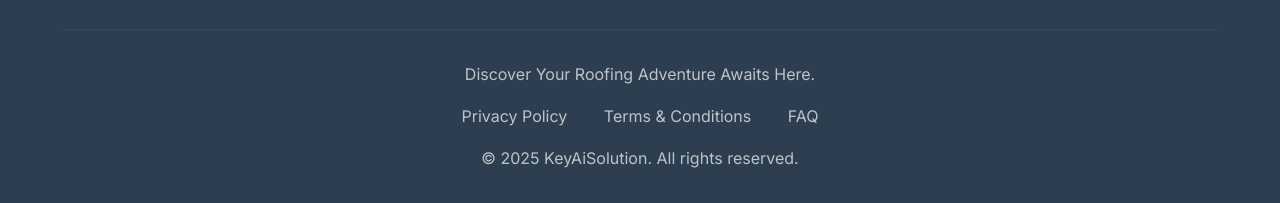
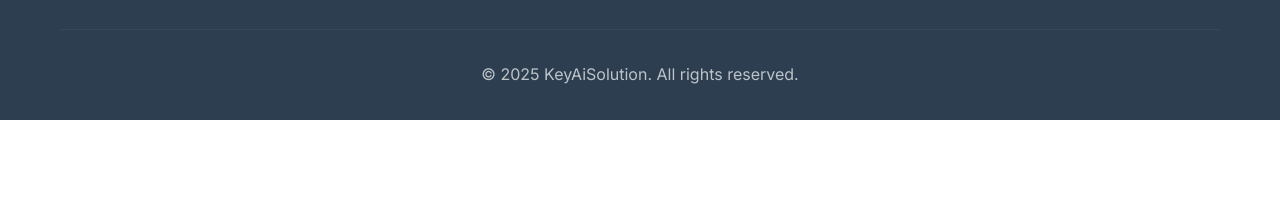
Before and after one commit to ireccode/menairoofing-website, a plain HTML site: page index.html in a window 1280 px wide. Shown: the part 5163-5366 px from the top of the page. After the commit the page ends 5283 px from the top, so only its background shows below. Drawn offline with Linux system fonts and the light colour scheme.

Commit message:
footer clean for consistency on all pages

```diff
--- a/index.html
+++ b/index.html
@@ -194,12 +194,6 @@
                 </div>
             </div>
             <div class="footer-bottom">
-                <p>Discover Your Roofing Adventure Awaits Here.</p>
-                <div class="footer-links">
-                    <a href="#">Privacy Policy</a>
-                    <a href="#">Terms & Conditions</a>
-                    <a href="#faq">FAQ</a>
-                </div>
                 <p>&copy; 2025 KeyAiSolution. All rights reserved.</p>
             </div>
         </div>
```
